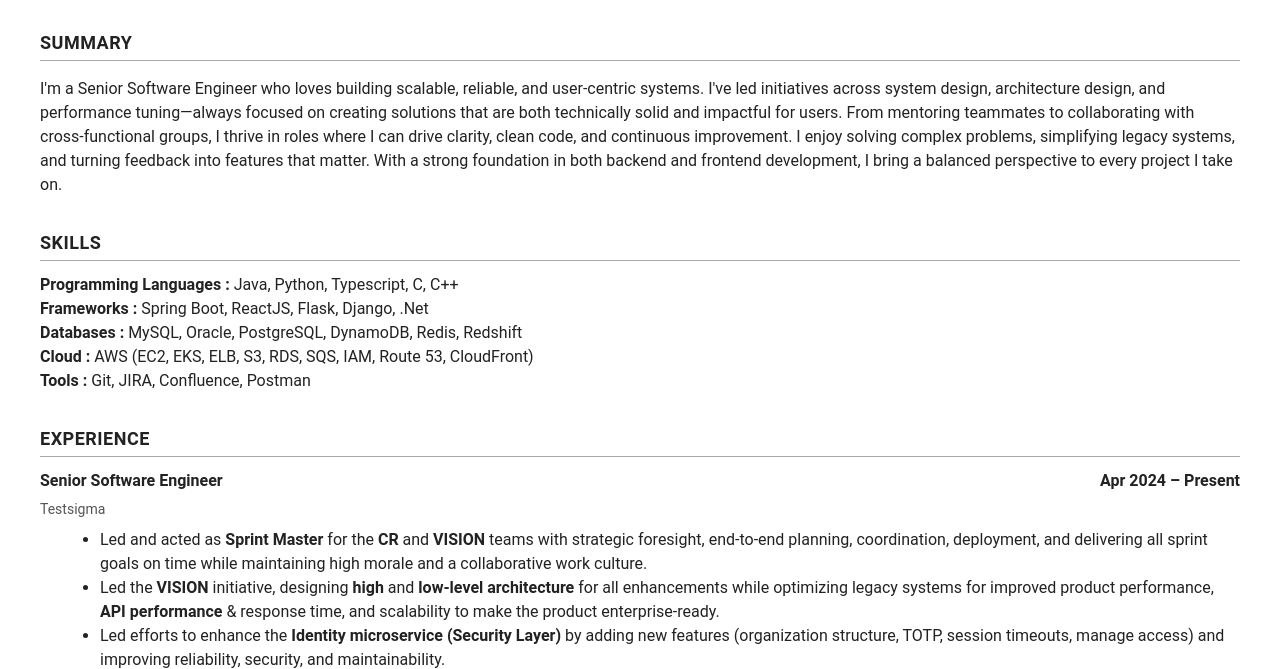
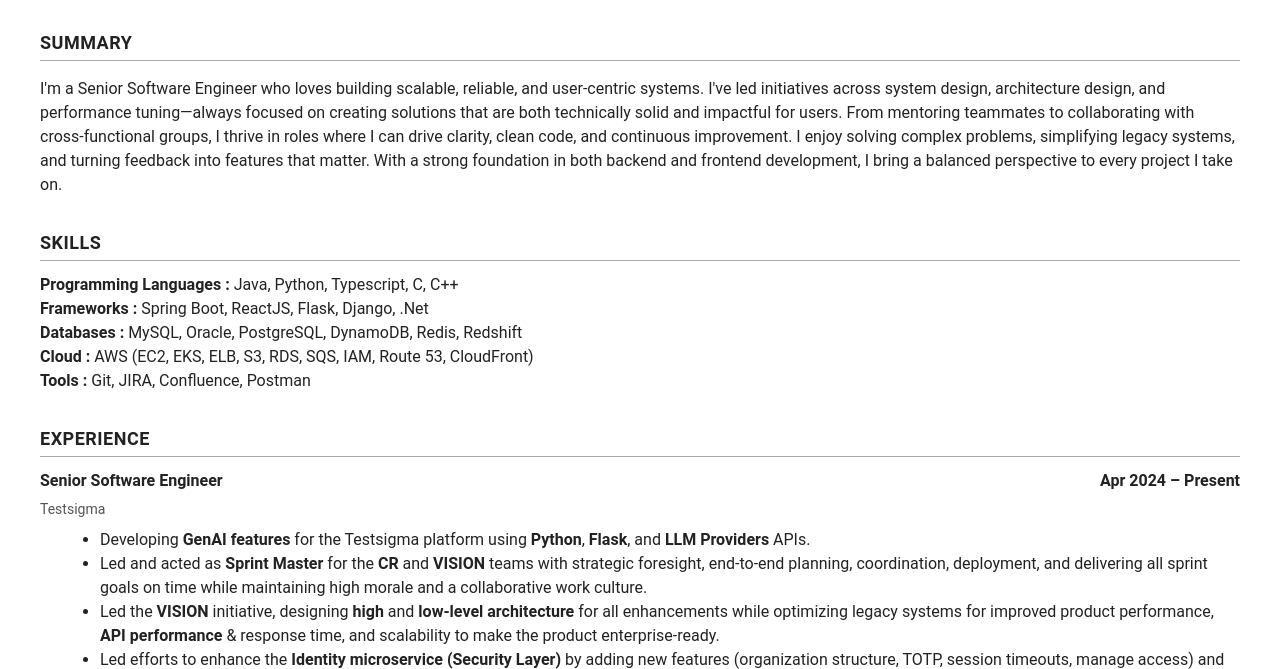
Before and after one commit to manohar102/profile, a plain HTML site: page resume.html in a window 1280 px wide. Shown: the part 131-800 px from the top of the page. Drawn offline with Linux system fonts and the light colour scheme.

Commit message:
Added missing point

```diff
--- a/resume.html
+++ b/resume.html
@@ -120,6 +120,7 @@
             </div>
             <div class="meta">Testsigma</div>
             <ul>
+                <li>Developing <strong>GenAI features</strong> for the Testsigma platform using <strong>Python</strong>, <strong>Flask</strong>, and <strong>LLM Providers</strong> APIs.</li>
                 <li>Led and acted as <strong>Sprint Master</strong> for the <strong>CR</strong> and <strong>VISION</strong> teams with strategic foresight, end-to-end planning, coordination, deployment, and delivering all sprint goals on time while maintaining high morale and a collaborative work culture.</li>
                 <li>Led the <strong>VISION</strong> initiative, designing <strong>high</strong> and <strong>low-level architecture</strong> for all enhancements while optimizing legacy systems for improved product performance, <strong>API performance</strong> & response time, and scalability to make the product enterprise-ready.</li>
                 <li>Led efforts to enhance the <strong>Identity microservice (Security Layer)</strong> by adding new features (organization structure, TOTP, session timeouts, manage access) and improving reliability, security, and maintainability.</li>
```
